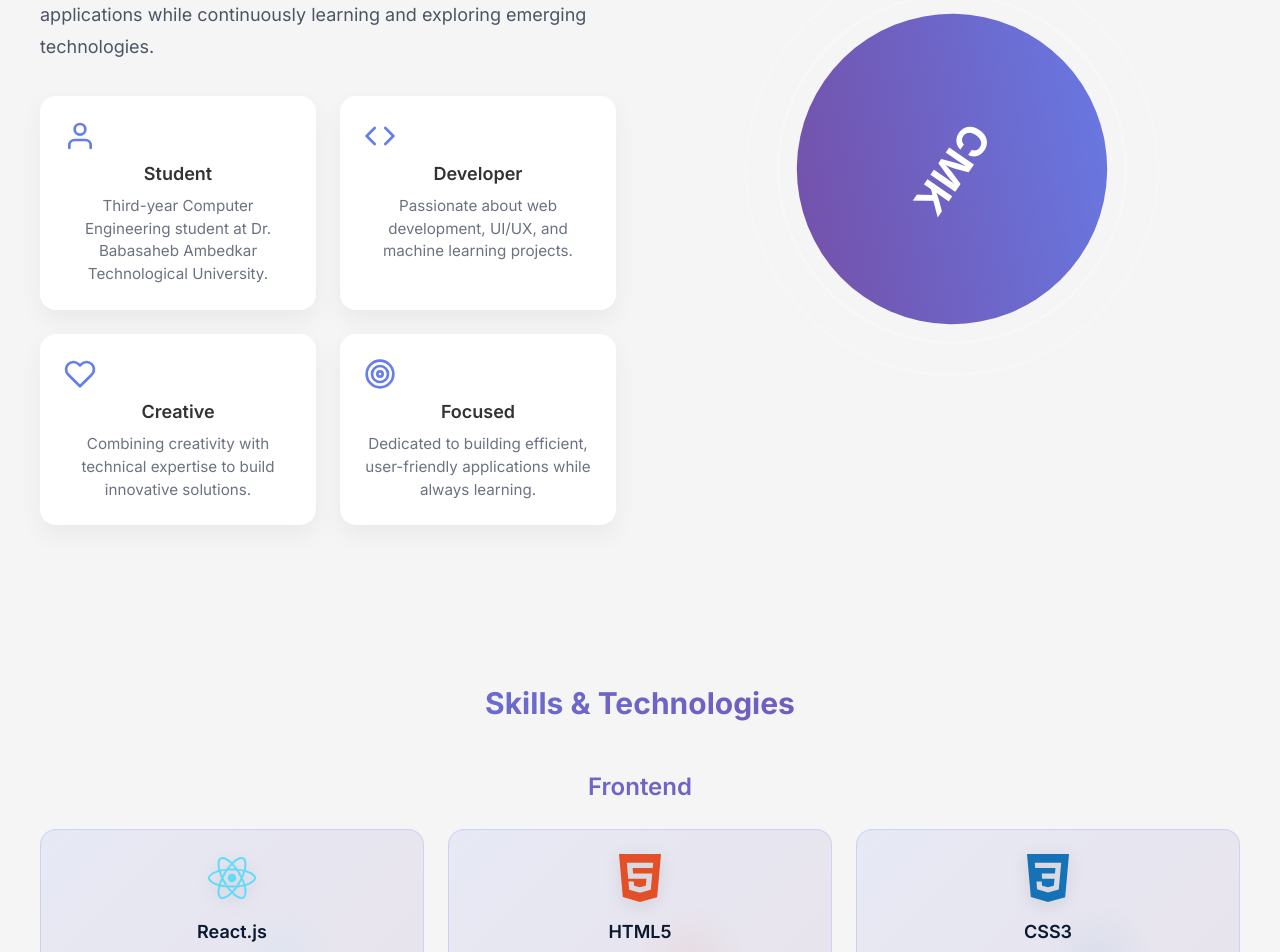
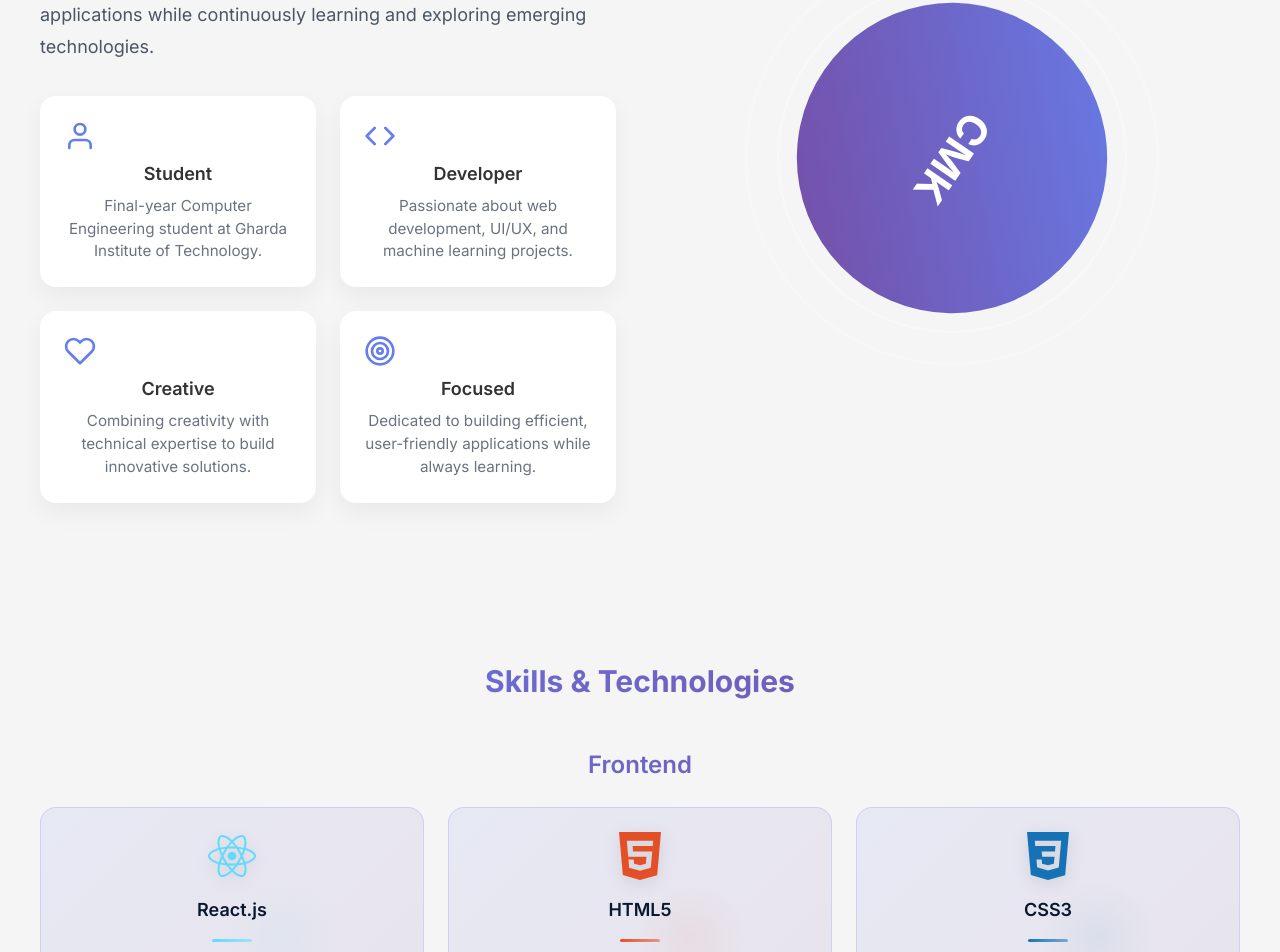
Before and after one commit to codechamp12345/cmkhurdportfolio, a React (Vite) app: page / in a window 1280 px wide. Shown: the part 1135-2087 px from the top of the page. Built offline with nearby package versions, Linux system fonts and the light colour scheme.

Commit message:
add vite as dev dependency

```diff
--- a/package.json
+++ b/package.json
@@ -26,6 +26,6 @@
     "autoprefixer": "^10.4.21",
     "postcss": "^8.5.6",
     "tailwindcss": "^4.1.11",
-    "vite": "^7.0.4"
+    "vite": "^7.0.6"
   }
 }
--- a/src/components/About.jsx
+++ b/src/components/About.jsx
@@ -6,7 +6,7 @@ const About = () => {
     {
       icon: FiUser,
       title: 'Student',
-      description: 'Third-year Computer Engineering student at Dr. Babasaheb Ambedkar Technological University.'
+      description: 'Final-year Computer Engineering student at Gharda Institute of Technology.'
     },
     {
       icon: FiCode,
```
Also changed, not shown: 1 other file (tests, documents, lock files or other folders).
